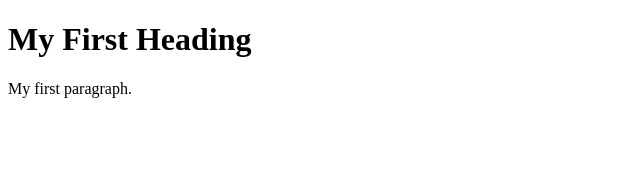
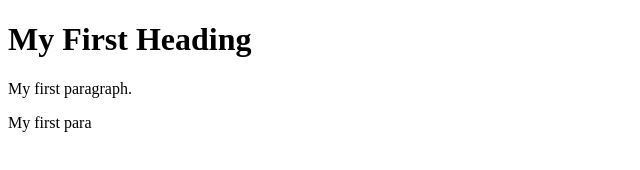
Before and after one commit to priya-000/html_js_project_one.io, a plain HTML site: page index.html in a window 1280 px wide. Shown: the whole page, without its empty margins (0-640 px from the left). Drawn offline with Linux system fonts and the light colour scheme.

Commit message:
Update index.html

```diff
--- a/index.html
+++ b/index.html
@@ -4,6 +4,7 @@
 
 <h1>My First Heading</h1>
 <p>My first paragraph.</p>
+<p>My first para</p>
 
 </body>
 </html>
```
